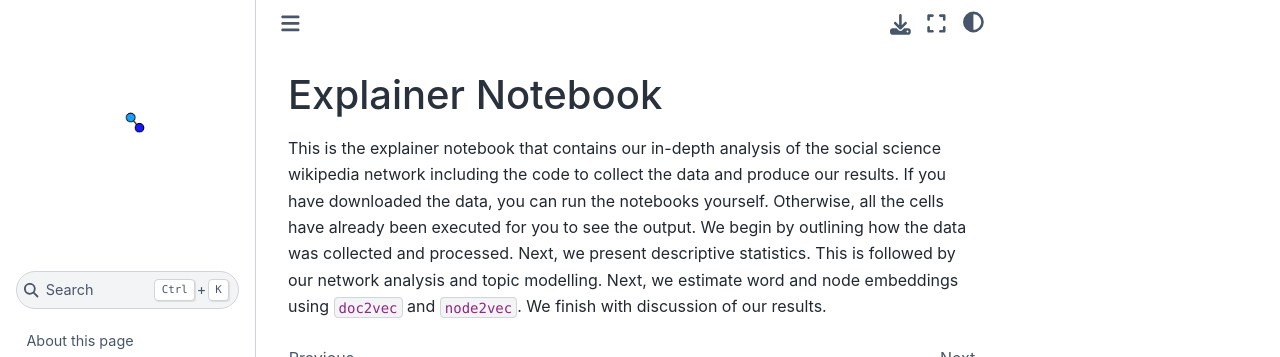
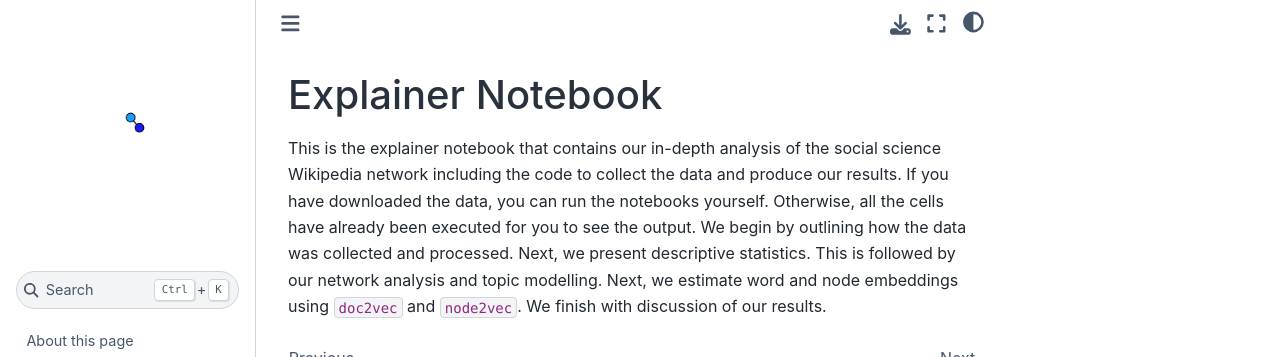
Before and after one commit to MatPiq/DTU-social-graphs-project-book, a Jupyter Book: the page built from explainer.md, in a window 1280 px wide. Shown: the top 357 px of the page. Built offline with Jupyter Book 1.0.4 settings and Sphinx 7.4.7 and the Sphinx Book theme 1.1.4, drawn with Linux system fonts in a browser that asks for light colours; pages that are not in the unit, such as notebooks, are missing from menus; comment, search, counter and statistics services are not loaded.

```diff
--- a/explainer.md
+++ b/explainer.md
@@ -2,4 +2,4 @@
 Explainer Notebook
 ==================
 
-This is the explainer notebook that contains our in-depth analysis of the social science wikipedia network including the code to collect the data and produce our results. If you have downloaded the data, you can run the notebooks yourself. Otherwise, all the cells have already been executed for you to see the output. We begin by outlining how the data was collected and processed. Next, we present descriptive statistics. This is followed by our network analysis and topic modelling. Next, we estimate word and node embeddings using `doc2vec` and `node2vec`. We finish with discussion of our results.
+This is the explainer notebook that contains our in-depth analysis of the social science Wikipedia network including the code to collect the data and produce our results. If you have downloaded the data, you can run the notebooks yourself. Otherwise, all the cells have already been executed for you to see the output. We begin by outlining how the data was collected and processed. Next, we present descriptive statistics. This is followed by our network analysis and topic modelling. Next, we estimate word and node embeddings using `doc2vec` and `node2vec`. We finish with discussion of our results.
```
